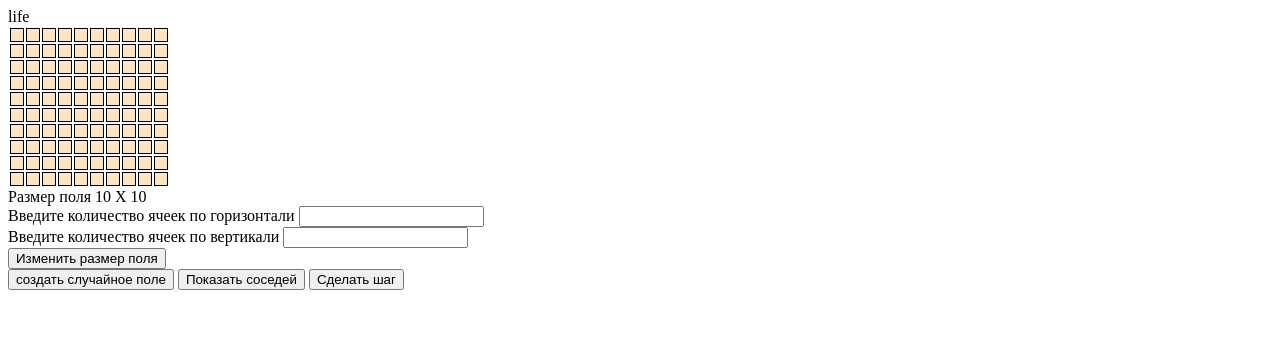
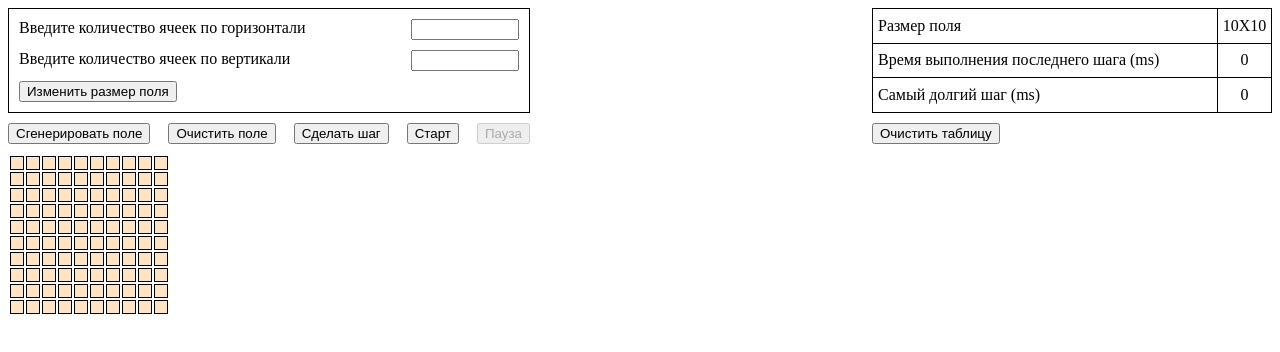
Before and after one commit to Atemy/life, a plain HTML site: page index.html in a window 1280 px wide. Drawn offline with Linux system fonts and the light colour scheme.

Commit message:
fix html

```diff
--- a/index.html
+++ b/index.html
@@ -1,44 +1,58 @@
 <!DOCTYPE html>
 <html lang="ru">
+
 <head>
   <meta charset="utf-8">
   <meta name="viewport" content="width=device-width, initial-scale=1.0">
-    <title>Заголовок страницы</title>
+  <title>Life</title>
   <link rel="stylesheet" href="./style.css">
+</head>
 
-    <meta property="og:title" content="Заголовок страницы в OG">
-    <meta property="og:description" content="Описание страницы в OG">
-    <meta property="og:image" content="https://example.com/image.jpg">
-    <meta property="og:url" content="https://example.com/">
-  </head>
 <body>
-    <header>
-        <div>life</div>
-    </header>
   <main>
+    <div class="menuPanel">
+      <div class="controlPanel">
+        <form class="form" id="form">
+          <div class="labelCell">
+            <label for="horizontal-input">Введите количество ячеек по горизонтали</label>
+            <input type="number" class="numberInput" id="horizontal-input" name="horizontal-input" required />
+          </div>
+          <div class="labelCell">
+            <label for="vertical-input">Введите количество ячеек по вертикали</label>
+            <input type="number" class="numberInput" id="vertical-input" name="vertical-input" required />
+          </div>
+          <input type="submit" id="submitButton" value="Изменить размер поля">
+        </form>
+        <div class="buttonPanel">
+          <button id="getRandomButton">Сгенерировать поле</button>
+          <button id="clearButton">Очистить поле</button>
+          <button id="stepButton">Сделать шаг</button>
+          <button id="startButton">Старт</button>
+          <button id="stopButton" disabled>Пауза</button>
+        </div>
+      </div>
+
+      <div class="infoPanel">
+        <table id="infoTable">
+          <tr>
+            <td class="tdTitle">Размер поля</td>
+            <td class="tdValue"><span id="horizontalSize"></span>X<span id="verticalSize"></span></td>
+          </tr>
+          <tr>
+            <td class="tdTitle">Время выполнения последнего шага (ms)</td>
+            <td class="tdValue" id="lastTimeInfo">0</td>
+          </tr>
+          <tr>
+            <td class="tdTitle">Самый долгий шаг (ms)</td>
+            <td class="tdValue" id="longestTimeInfo">0</td>
+          </tr>
+        </table>
+        <button id="clearTableButton">Очистить таблицу</button>
+      </div>
+    </div>
     <table class="field" id="field"></table>
-
-      <div>
-        Размер поля
-        <span id="horizontalSize"></span>
-        X
-        <span id="verticalSize"></span>
-      </div>
-      <form class="form" id="form">
-        <div>
-            <label for="horizontal-input">Введите количество ячеек по горизонтали</label>
-            <input type="number" id="horizontal-input" name="horizontal-input" required/>
-        </div>
-        <div>
-            <label for="vertical-input">Введите количество ячеек по вертикали</label>
-            <input type="number" id="vertical-input" name="vertical-input" required/>
-        </div>
-        <input type="submit" value="Изменить размер поля">
-    </form>
-    <button id="getRandomButton">создать случайное поле</button>
-    <button id="getNeighbours">Показать соседей</button>
-    <button id="stepButton">Сделать шаг</button>
   </main>
   <script src="./index.js"></script>
 </body>
+
 </html>
--- a/index.js
+++ b/index.js
@@ -1,27 +1,46 @@
 let rows = 10;
 let cols = 10;
 let isStartGame = false;
-const createTableButton = document.getElementById('createTableButton');
-const getNeighboursButton = document.getElementById('getNeighbours');
+const lastTimeInfo = document.getElementById('lastTimeInfo');
+const longestTimeInfo = document.getElementById('longestTimeInfo');
+const clearTableButton = document.getElementById('clearTableButton');
+const clearButton = document.getElementById('clearButton');
+const stopButton = document.getElementById('stopButton');
 const verticalSize = document.getElementById('verticalSize');
 const stepButton = document.getElementById('stepButton');
-let field = document.getElementById('field');
+const startButton = document.getElementById('startButton');
+const submitButton = document.getElementById('submitButton');
+const field = document.getElementById('field');
 const applicantForm = document.getElementById('form');
-const randomButton = document.getElementById('getRandomButton')
-
+const randomButton = document.getElementById('getRandomButton');
 const horizontalSize = document.getElementById('horizontalSize');
 
 function cellHandleClick() {
     const cellClass = this.getAttribute('class');
     (cellClass === 'dead') ? this.setAttribute("class", 'life') : this.setAttribute("class", 'dead');
-}
+};
 
 function getRandomCell() {
     const items = field.getElementsByTagName("td");
     const cellArr = Array.prototype.slice.call(items);
-  cellArr.map((item) => {
+    cellArr.forEach((item) => {
         Math.round(Math.random()) ? item.setAttribute('class', 'life') : item.setAttribute('class', 'dead');
     });
+};
+
+const clearGreed = () => {
+    const items = Array.prototype.slice.call(field.getElementsByTagName("td"));
+    items.forEach((item) => {
+        item.setAttribute('class', 'dead');
+    });
+};
+
+const disableToggleButtons = () => {
+    clearButton.disabled = !clearButton.disabled;
+    stepButton.disabled = !stepButton.disabled;
+    randomButton.disabled = !randomButton.disabled;
+    startButton.disabled = !startButton.disabled;
+    submitButton.disabled = !submitButton.disabled;
 };
 
 function createGreed(rows, cols) {
@@ -34,19 +53,19 @@ function createGreed(rows, cols) {
             td.setAttribute("class", 'dead');
             td.onclick = cellHandleClick;
             cellRow.appendChild(td);
-    }
+        };
         field.appendChild(cellRow);
-  }
+    };
     verticalSize.innerHTML = cols;
     horizontalSize.innerHTML = rows;
-}
+};
 
 function handleFormSubmit(event) {
     event.preventDefault();
     rows = event.target[0].value;
     cols = event.target[1].value;
-  createGreed(event.target[0].value, event.target[1].value)
-}
+    createGreed(event.target[0].value, event.target[1].value);
+};
 
 function getNeighbours(cellArr) {
     const neighboursArr = [];
@@ -112,33 +131,70 @@ function createDieArr(aliveCellArr) {
             dieCellArr.push(item);
         }
     });
-  return(dieCellArr);
+    return (dieCellArr);
 };
 
 function step() {
-  const startTime = Date.now();
+    const startTime = performance.now();
     const aliveCell = document.getElementsByClassName('life');
     const aliveCellArr = Array.prototype.slice.call(aliveCell);
     const neighbours = getNeighbours(aliveCellArr);
     const lifeCellArr = createLifeArr(neighbours);
     const dieCellArr = createDieArr([...aliveCellArr]);
-
     dieCellArr.map((item) => {
         item.setAttribute("class", 'dead');
     });
-
     lifeCellArr.map((item) => {
         item.setAttribute("class", 'life');
     });
-
-  const endTime = Date.now();
-  console.log(endTime - startTime);
+    const endTime = performance.now();
+    updateInfo(endTime - startTime, false);
+    return ({lifeCell: lifeCellArr, dieCell: dieCellArr});
 };
 
+const startGame = () => {
+    stopButton.disabled = false;
+    isStartGame = true;
+    if (isStartGame) {
+        disableToggleButtons();
+    }
+    const timeout = (ms) => new Promise(resolve => setTimeout(resolve, ms));
+    (async () => {
+        while (isStartGame) {
+            const nextStep = step();
+            if (nextStep.lifeCell.length === 0 && nextStep.dieCell.length === 0) {
+                isStartGame = false;
+                disableToggleButtons();
+                stepCount=0;
+                stopButton.disabled = true;
+                return;
+            }
+            await timeout(100);
+        }
+    })();
+};
 
-console.log('applicantForm', applicantForm);
+function updateInfo(time, isClear) {
+    lastTimeInfo.innerHTML  = time.toFixed(2);
+    if((time.toFixed(2) > Number(longestTimeInfo.innerHTML) || isClear)){
+        longestTimeInfo.innerHTML = time.toFixed(2);
+    }
+};
+
+function stopGame() {
+    if (isStartGame) {
+        stopButton.disabled = true;
+        isStartGame = false;
+        disableToggleButtons();
+    }
+};
+
 applicantForm.addEventListener('submit', handleFormSubmit);
 randomButton.addEventListener('click', getRandomCell);
-getNeighboursButton.addEventListener('click', getNeighbours);
 stepButton.addEventListener('click', step);
+clearButton.addEventListener('click', clearGreed)
+startButton.addEventListener('click', startGame);
+stopButton.addEventListener('click', stopGame);
+clearTableButton.addEventListener('click', () => {updateInfo(0, true)});
+
 createGreed(rows, cols);
--- a/style.css
+++ b/style.css
@@ -3,12 +3,64 @@ body {
     overflow-y: scroll;
 }
 
-td {
-    min-width: 10px;
+#field {
+    margin-top: 10px;
+    width: min-content;
+}
+
+#field td {
+   min-width: 10px;
     height: 10px;
     border: 1px solid black;
 }
 
+button {
+    margin-right: 10px;
+}
+
+button:last-child {
+    margin-right: 0px;
+}
+
+#form {
+    border: 1px solid black;
+    margin-bottom: 10px;
+    padding: 10px;
+    width: 500px;
+}
+
+.buttonPanel {
+    display: flex;
+    justify-content: space-between;
+}
+
+#infoTable {
+    width: 400px;
+    height: 100%;
+    border: 1px solid black;
+    border-collapse: collapse;
+    margin-bottom: 10px;
+}
+
+.infoPanel {
+    display: flex;
+    flex-direction: column;
+}
+
+#clearTableButton {
+    width: max-content;
+}
+
+.labelCell {
+    width: 100%;
+    display: inline-flex;
+    justify-content: space-between;
+    margin-bottom: 10px;
+}
+
+.numberInput {
+    width: 100px;
+}
 
 .life {
     background-color: green;
@@ -18,6 +70,19 @@ td {
     background-color: bisque;
 }
 
-.neighbour {
-    background-color: aqua;
+.tdValue {
+    border: 1px solid black;
+    text-align:center;
 }
+
+.tdTitle {
+    border: 1px solid black;
+    padding-left: 5px;
+    padding-right: 10px;
+}
+
+.menuPanel{
+    width: 100%;
+    display: flex;
+    justify-content: space-between;
+}
```
Lines whose indentation alone changed are shown as unchanged.
